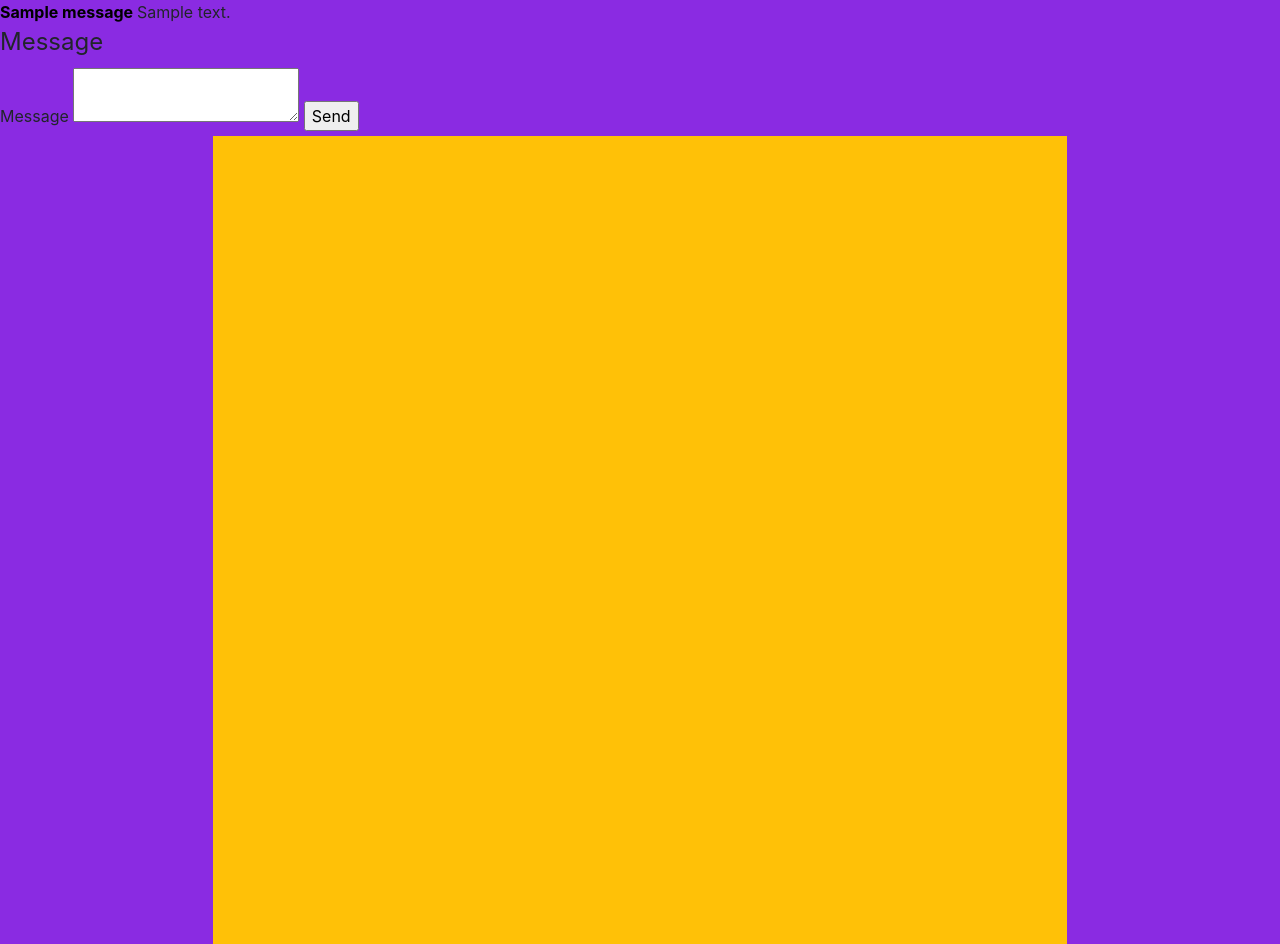
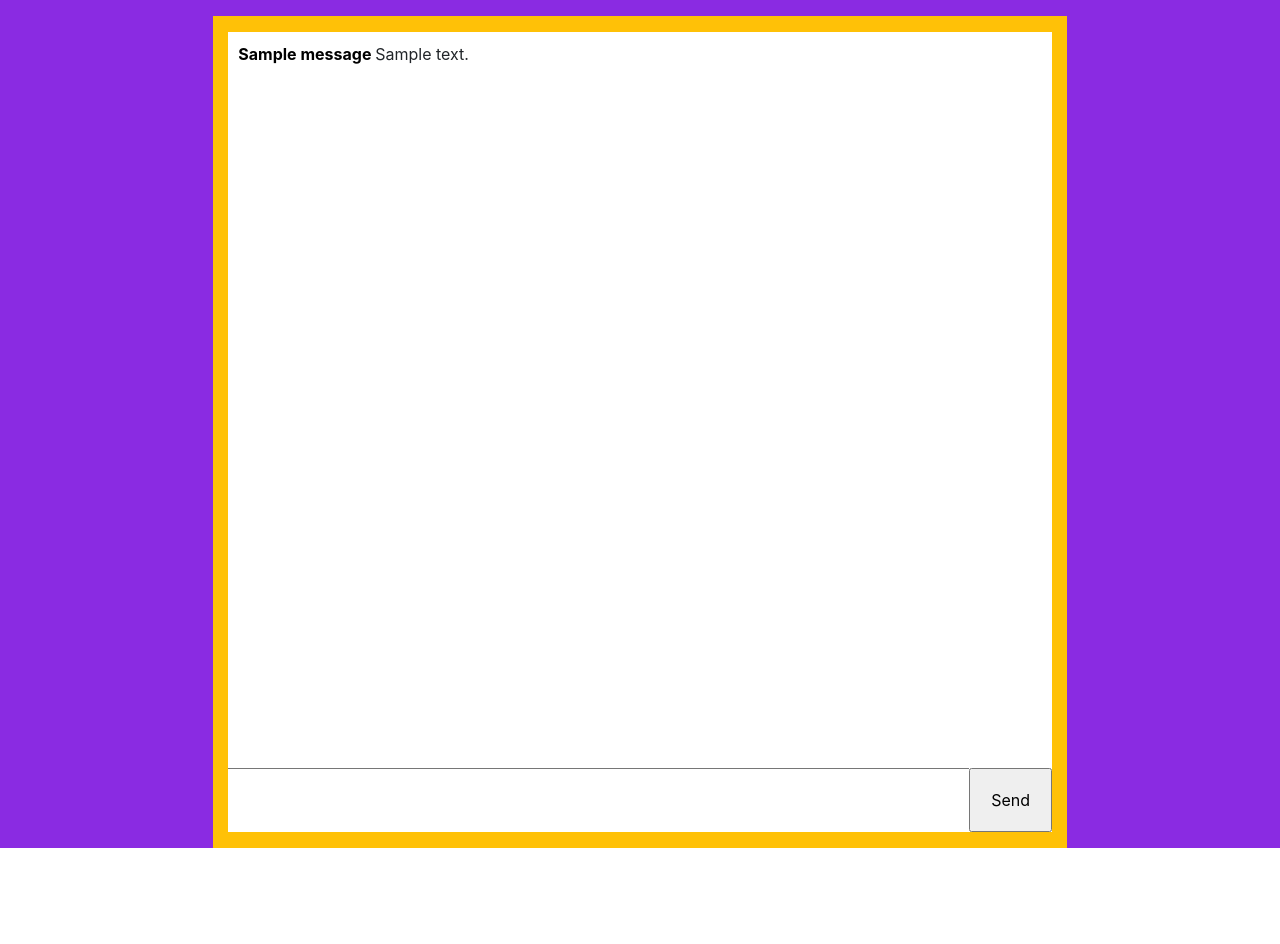
Before and after one commit to omarsagoo/silent-disco-v1, a Flask app: page /chat/1 in a window 1280 px wide. Shown: the part 56-1000 px from the top of the page. After the commit the page ends 904 px from the top, so only its background shows below. Run offline with Flask 2, Linux system fonts and the light colour scheme; a user stored in the database is signed in; tables that the repository leaves empty hold one stand-in row (values such as "Sample post"); some libraries are stand-ins or nearby versions.

Commit message:
update chat js and html to show messages in a scrollable chatbox, send messages on enter, snap to bottom on new messages

```diff
--- a/app/static/css/styles.css
+++ b/app/static/css/styles.css
@@ -2,6 +2,49 @@ body {
     background-color: blueviolet;
 }
 
+.chatbox-parent {
+    margin-top: 1rem;
+}
+
 .chatbox {
     height: 50rem;
+    width: 100%;
+    background-color: #ffffff;
+    margin-top: 1rem;
+    margin-bottom: 1rem;
 }
+
+.send-message{
+    padding-left: -10px;
+    width: 96.5%;
+    margin-bottom: 1rem;
+    position: absolute;
+    bottom: 0;
+}
+
+textarea#message {
+    width: 90%;
+    height: 4rem;
+    resize: none;
+    bottom: 0;
+    position: absolute;
+    padding-left: 10px;
+    padding-top: 5px;
+    border-left: none;
+    border-bottom: none;
+    border-right: none;
+}
+
+textarea#message + #submit {
+    width: 10%;
+    height: 4rem;
+    bottom: 0;
+    position: absolute;
+    right: 0;
+}
+
+.message_holder {
+    height: 90%;
+    padding: 10px;
+    overflow: auto;
+}
--- a/app/static/js/chat.js
+++ b/app/static/js/chat.js
@@ -1,6 +1,9 @@
 var socket = io.connect('http://' + document.domain + ':' + location.port);
 
 socket.on( 'connect', function() {
+    var element = document.getElementById("message-holder");
+    element.scrollTop = element.scrollHeight;
+
     party_id = document.location.pathname.substr(6)
     socket.emit( 'message', {
         party_id : party_id,
@@ -13,25 +16,24 @@ socket.on( 'connect', function() {
             message : user_input,
             party_id : party_id
         })
-        $( 'input.message' ).val( '' ).focus()
+        $( 'textarea#message' ).val("")
     })
 })
 
-window.onbeforeunload(function (e) {
-    socket.on('disconnect', function() {
-        party_id = document.location.pathname.substr(6)
-        socket.emit( 'message', {
-            party_id : party_id,
-            message : 'dIsCOnNECTED USeR'
-        })
-    })
-})
-
-
 socket.on( 'recieved message', function( msg ) {
-    console.log( msg )
     if( typeof msg.message !== 'undefined' ) {
         $( 'h3' ).remove()
         $( 'div.message_holder' ).append('<div><b style="color:             #000">'+ msg.name +'</b> '+msg.message+'</div>' )
+
+        var element = document.getElementById("message-holder");
+        element.scrollTop = element.scrollHeight;
     }
 })
+
+$("textarea#message").keypress(function (e) {
+    if(e.which === 13 && !e.shiftKey) {
+        e.preventDefault();
+
+        $(this).closest("form").submit();
+    }
+});
--- a/app/templates/chat/session.html
+++ b/app/templates/chat/session.html
@@ -1,14 +1,13 @@
 {% extends 'base/base.html' %}
 {% block content %}
 
-    {% if messages|length == 0%}
-        <h3 style='color: #ccc;font-size: 30px;'>No message yet..</h3>
-        <div class="message_holder"></div>
+  <div class="row col-sm-8 offset-sm-2 bg-warning chatbox-parent">
+      <div class="chatbox">
 
-    {% else %}
-        <div class="message_holder">
+            <div class="message_holder"  id="message-holder">
+                <div class="message-inner">
                     {% for message in messages %}
-                <div>
+                        <div >
                             <b style="color:#000">
                                 {{message.name}}
                             </b>
@@ -16,15 +15,12 @@
                         </div>
                     {% endfor %}
                 </div>
-    {% endif %}
+            </div>
 
-
-<form method="POST" action="">
+        <form method="POST" action="" class="send-message">
             {{form.csrf_token}}
             <fieldset>
-        <legend>Message</legend>
 
-        {{form.message.label}}
                 {{form.message}}
 
                 {{form.submit}}
@@ -32,9 +28,6 @@
 
             </fieldset>
         </form>
-
-  <div class="row col-sm-8 offset-sm-2 bg-warning">
-      <div class="chatbox m-1 bg-dark">
       </div>
   </div>
 
--- a/app/templates/main/party_detail.html
+++ b/app/templates/main/party_detail.html
@@ -4,6 +4,10 @@
 
 {{party.name}}
 Code: {{party.code}}
+
+
+<h3>Chat Room</h3>
+<a href="/chat/{{party.id}}">Chat Room</a>
 
 
 {% if current_user == party.admin %}
--- a/requirements.txt
+++ b/requirements.txt
@@ -21,6 +21,6 @@ SQLAlchemy==1.3.23
 Werkzeug==1.0.1
 Flask-WTF==0.14.3
 WTForms==2.3.3
-requests==2.20.0
+requests==2.25.1
 spotipy==2.17.1
 urllib3==1.26.4
```
Also changed, not shown: app/main/routes.py (+6 -10 lines), app/database.db. Lines whose indentation alone changed are shown as unchanged.
